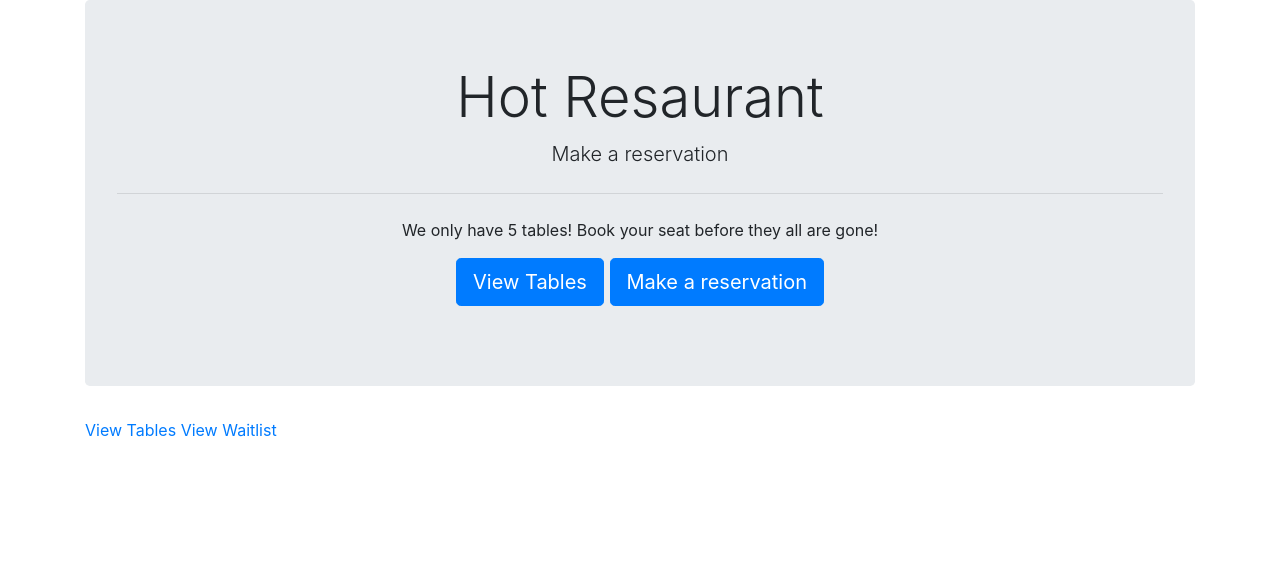
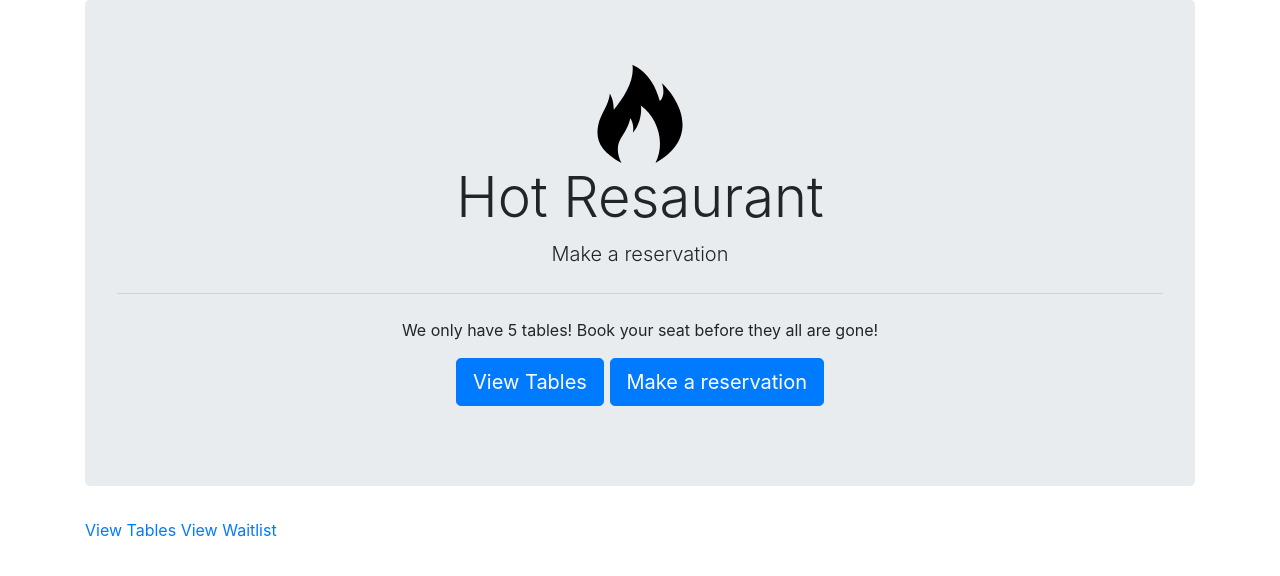
Before and after one commit to jayblack388/2-3-Project, a website: page html/index.html in a window 1280 px wide. Drawn offline with nearby package versions, Linux system fonts and the light colour scheme.

Commit message:
added fire image to main header

```diff
--- a/html/index.html
+++ b/html/index.html
@@ -24,6 +24,7 @@
 		<div class="row justify-content-center">
 			<div class="col-12">
 				<div class="jumbotron main-jumbo">
+					<img src="../assets/fire.svg" width="100" height="100">
 					<h1 class="display-4">Hot Resaurant</h1>
 					<p class="lead">Make a reservation</p>
 					<hr class="my-4">
```
Also changed, not shown: html/reserve.html (+3 -1 lines), html/tables.html (+1 -0 lines), public/assets/fire.svg (added), 1 other file.
